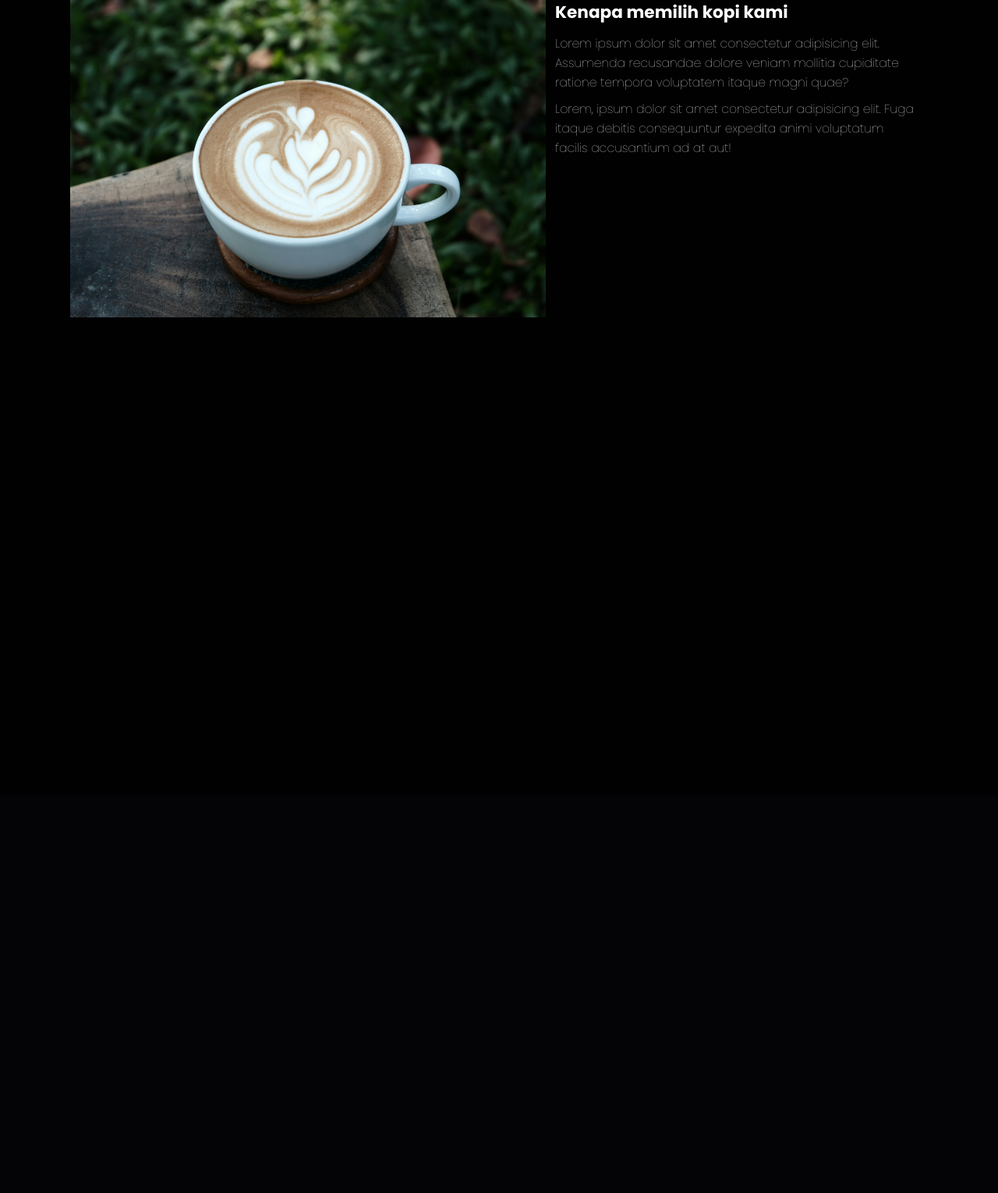
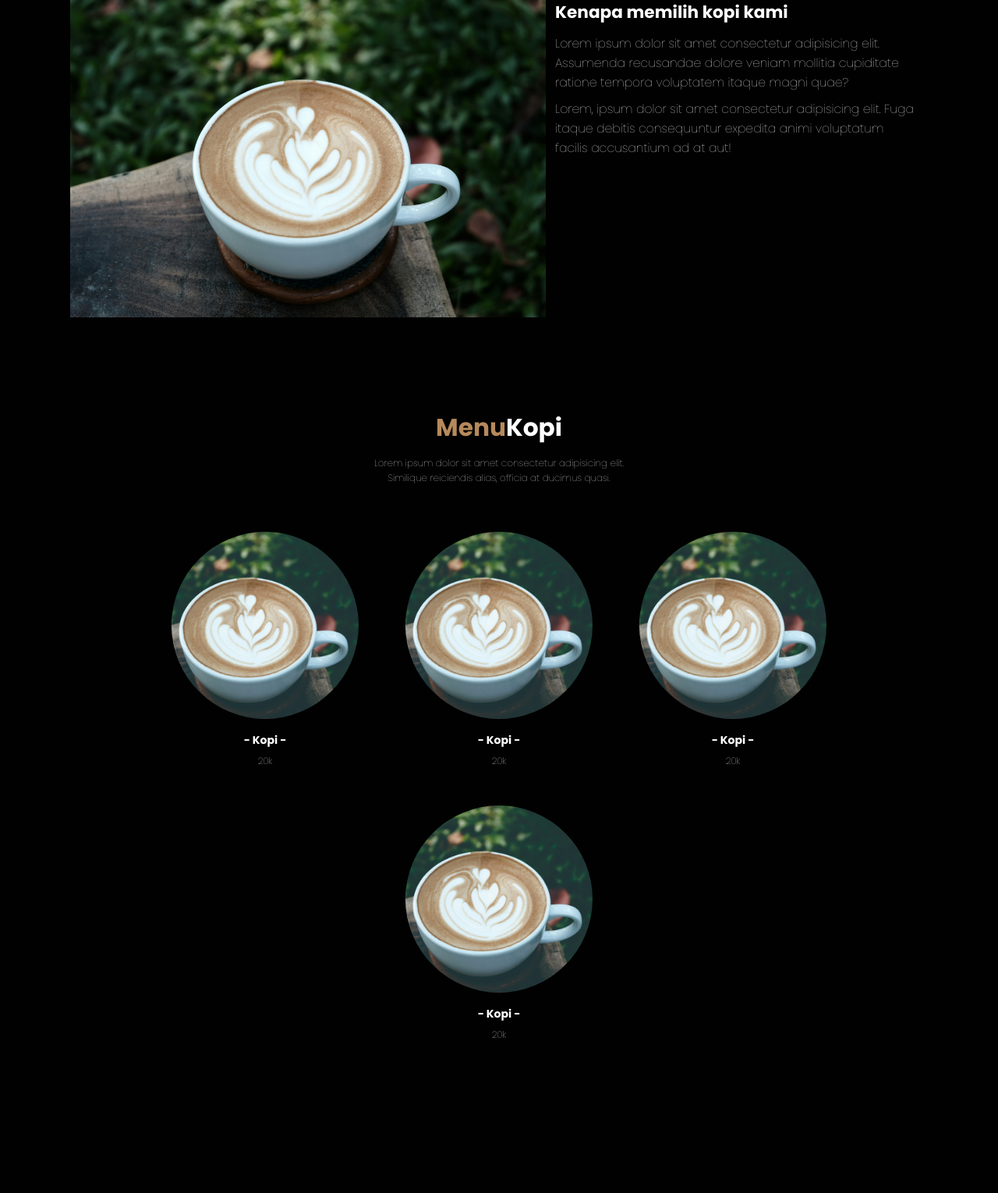
Before and after one commit to dickyyahya/Kopi-Senja, a PHP site: page / in a window 1280 px wide. Shown: the part 980-2510 px from the top of the page at 78% size. Before the commit the page ends 1387 px from the top, so only its background shows below. Run offline with PHP 8.4, Linux system fonts and the light colour scheme.

Commit message:
tambah menu section

```diff
--- a/css/style.css
+++ b/css/style.css
@@ -17,7 +17,7 @@ body {
   font-family: "Poppins", sans-serif;
   background-color: var(--bg);
   color: #fff;
-  min-height: 2000px;
+  min-height: 3000px;
 }
 
 .navbar {
@@ -144,17 +144,20 @@ body {
   box-shadow: 1px 1px 3px rgba(1px, 1px, 3px, 0.5);
 }
 
-.about {
+.about,
+.menu {
   padding: 8rem 7% 1.4rem;
 }
 
-.about h2 {
+.about h2,
+.menu h2 {
   text-align: center;
   font-size: 2.6rem;
   margin-bottom: 3rem;
 }
 
-.about h2 span {
+.about h2 span,
+.menu h2 span {
   color: var(--primary);
 }
 
@@ -186,6 +189,40 @@ body {
   font-weight: 100;
   line-height: 1.6;
 }
+
+.menu h2 {
+  margin-bottom: 1rem;
+}
+
+.menu p {
+  text-align: center;
+  max-width: 30rem;
+  margin: auto;
+  font-weight: 100;
+  line-height: 1.6rem;
+}
+
+.menu .row {
+  display: flex;
+  flex-wrap: wrap;
+  margin-top: 5rem;
+  justify-content: center;
+}
+
+.menu .row .menu-card {
+  text-align: center;
+  padding-bottom: 4rem;
+}
+
+.menu .row .menu-card img {
+  border-radius: 50%;
+  width: 80%;
+}
+
+.menu .row .menu-card .menu-card-title {
+  margin: 1rem auto 0.5rem;
+}
+
 /* media queries */
 
 /* Laptop */
@@ -257,6 +294,10 @@ body {
   .about .row .content p {
     font-size: 1.6rem;
   }
+
+  .menu p {
+    font-size: 1.6rem;
+  }
 }
 
 /* Mobile */
--- a/index.html
+++ b/index.html
@@ -72,6 +72,39 @@
       </div>
     </section>
     <!-- about end -->
+
+    <!-- menu start -->
+    <section id="menu" class="menu">
+      <h2><span>Menu</span>Kopi</h2>
+      <p>
+        Lorem ipsum dolor sit amet consectetur adipisicing elit. Similique
+        reiciendis alias, officia at ducimus quasi.
+      </p>
+
+      <div class="row">
+        <div class="menu-card">
+          <img src="img/menu/kopi.jpg" alt="kopi" class="menu-card-img" />
+          <h3 class="menu-card-title">- Kopi -</h3>
+          <p class="menu-card-price">20k</p>
+        </div>
+        <div class="menu-card">
+          <img src="img/menu/kopi.jpg" alt="kopi" class="menu-card-img" />
+          <h3 class="menu-card-title">- Kopi -</h3>
+          <p class="menu-card-price">20k</p>
+        </div>
+        <div class="menu-card">
+          <img src="img/menu/kopi.jpg" alt="kopi" class="menu-card-img" />
+          <h3 class="menu-card-title">- Kopi -</h3>
+          <p class="menu-card-price">20k</p>
+        </div>
+        <div class="menu-card">
+          <img src="img/menu/kopi.jpg" alt="kopi" class="menu-card-img" />
+          <h3 class="menu-card-title">- Kopi -</h3>
+          <p class="menu-card-price">20k</p>
+        </div>
+      </div>
+    </section>
+    <!-- menu end -->
     <!-- icon -->
     <script>
       feather.replace();
```
Also changed, not shown: img/XBlight_68.jpg (deleted), img/menu/kopi.jpg (added).
